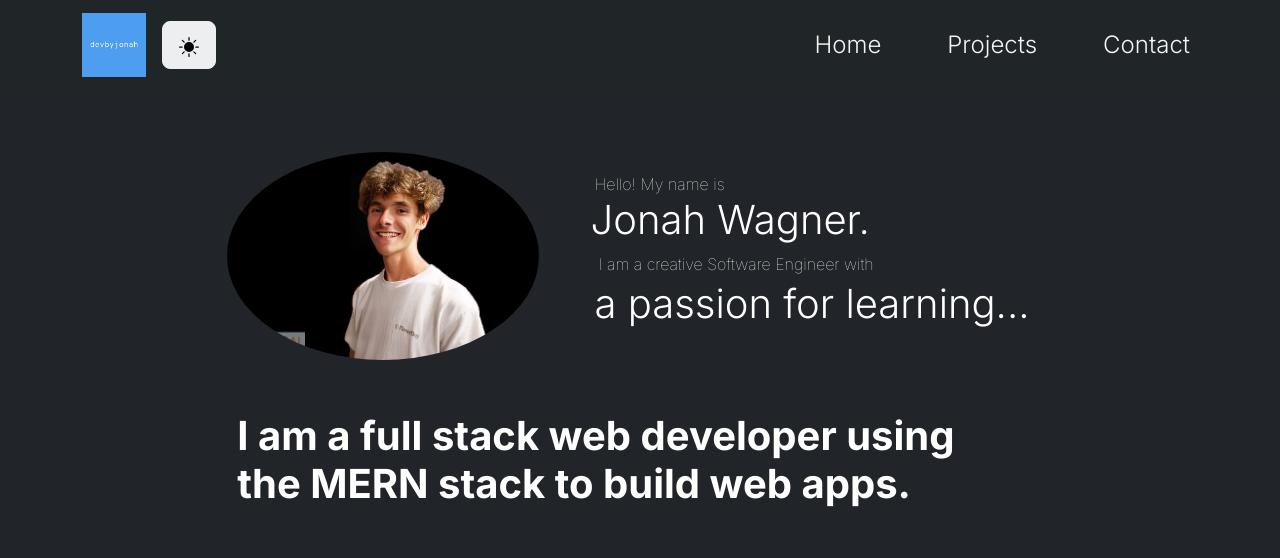
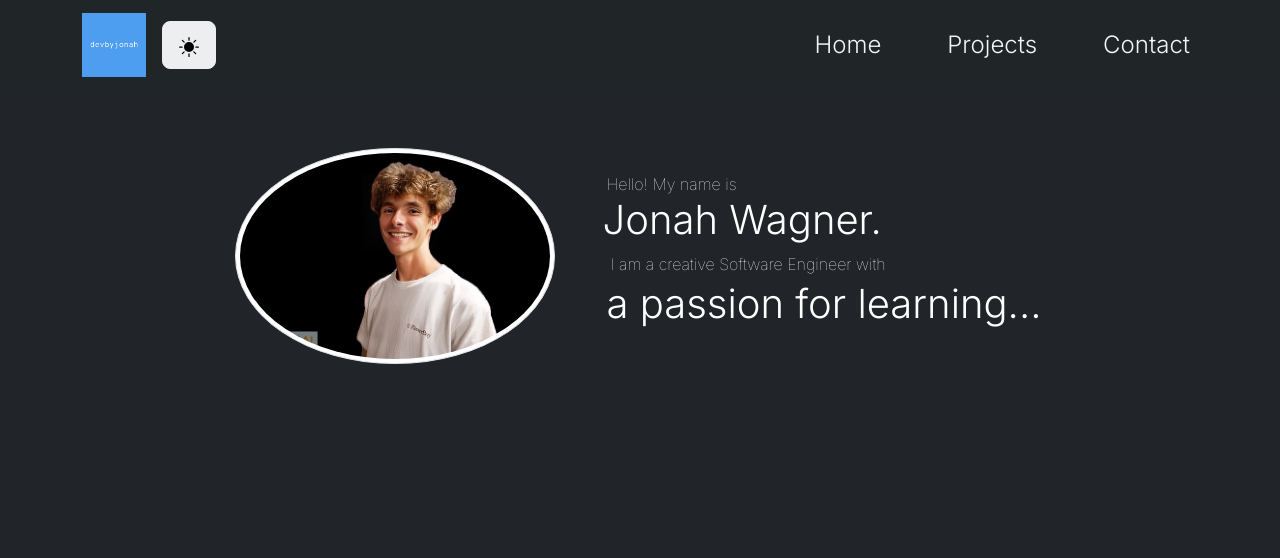
Before and after one commit to devbyjonah/old-portfolio, a Next.js app: page / in a window 1280 px wide. Shown: the top 558 px of the page. Built offline with nearby package versions, Linux system fonts and the light colour scheme.

Commit message:
used react-wavify to add wave divider

```diff
--- a/components/Intro.js
+++ b/components/Intro.js
@@ -1,5 +1,6 @@
 import Image from "next/image";
 import profilePicture from "../public/jonahFinal.png";
+import Wave from "react-wavify";
 
 export default function Intro() {
 	return (
@@ -8,20 +9,20 @@ export default function Intro() {
 				style={{ marginTop: 100 + "px", height: 1024 + "px" }}
 				className="container-fluid"
 			>
-				<div className="row h-100 w-100">
+				<div className="row h-100">
 					<div className="col-2 d-none d-lg-block"></div>
 					<div className="col position-relative">
-						<div className="w-100 d-flex justify-content-center mt-5">
-							<div>
+						<div className="w-100 d-flex flex-column flex-sm-row justify-content-center align-items-center mt-5">
+							<div className="">
 								<Image
 									width={320}
 									height={213}
 									src={profilePicture}
 									alt="A picture of me!"
-									className="img-fluid float-start rounded-circle p-1"
+									className="img-thumbnail rounded-circle p-1"
 								/>
 							</div>
-							<div className="mt-auto mb-auto ms-5">
+							<div className="mt-3 mt-sm-auto mb-auto ms-5">
 								<span className="fw-lighter p-1">
 									Hello! My name is
 									<h2 className="fs-1 fw-light">
@@ -29,21 +30,26 @@ export default function Intro() {
 									</h2>
 								</span>
 								<span className="fw-lighter p-1">
-									I am a creative Software Engineer with
+									I am a creative Software Engineer&nbsp;with
 								</span>
 								<h2 className="fs-1 fw-light p-1">
 									a passion for learning...
 								</h2>
 							</div>
 						</div>
-						<div className="m-3 mt-5">
-							<h1 className="fw-bolder">
-								I am a full stack web developer using the MERN
-								stack to build web apps.
-							</h1>
-						</div>
+						<div className="m-3 mt-5"></div>
 					</div>
 					<div className="col-2 d-none d-lg-block"></div>
+					<Wave
+						fill="rgb(99, 156, 233)"
+						paused={false}
+						options={{
+							height: 20,
+							amplitude: 20,
+							speed: 0.15,
+							points: 3,
+						}}
+					/>
 				</div>
 			</div>
 		</>
--- a/package.json
+++ b/package.json
@@ -17,6 +17,7 @@
     "react": "18.2.0",
     "react-bootstrap": "^2.7.0",
     "react-dom": "18.2.0",
-    "react-icons": "^4.7.1"
+    "react-icons": "^4.7.1",
+    "react-wavify": "^1.7.0"
   }
 }
--- a/pages/index.js
+++ b/pages/index.js
@@ -5,6 +5,7 @@ import Head from "next/head";
 import Project from "../components/Project";
 import Header from "../components/Header";
 import Intro from "../components/Intro";
+import Wave from "react-wavify";
 // home page css
 import styles from "../styles/pages/Home.module.css";
 import { DarkModeContext } from "@/context/DarkModeContext";
```
Also changed, not shown: 1 other file (tests, documents, lock files or other folders).
